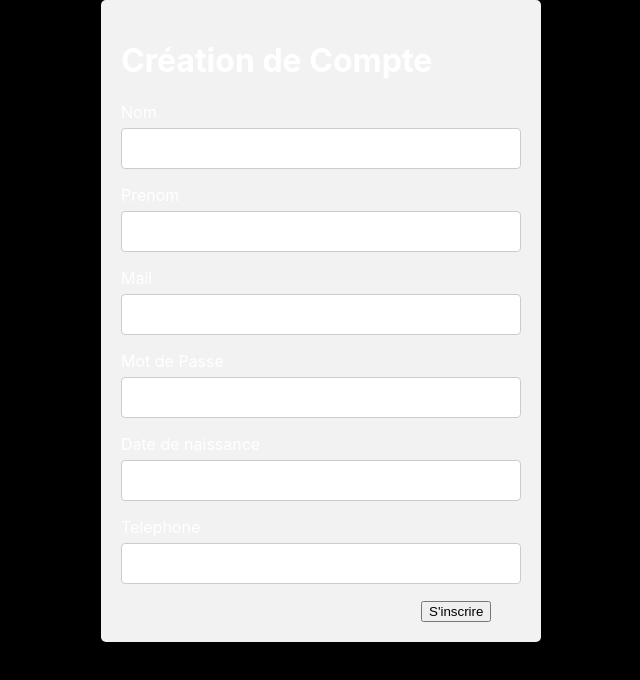
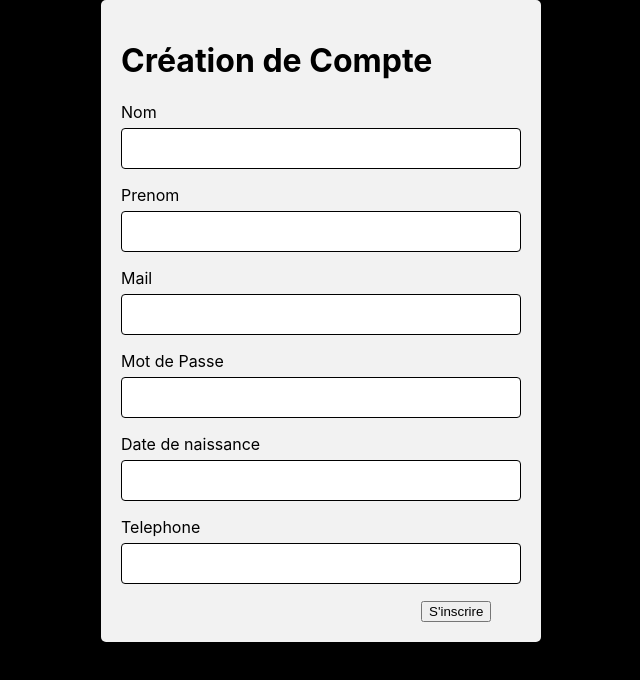
Before and after one commit to Alexandre06Github/GPTech-Social-21.02.23, a React (Create React App) app: page /register in a window 1280 px wide. Shown: the top 680 px of the page, without its empty margins (319-959 px from the left). Built offline with nearby package versions, Linux system fonts and the light colour scheme.

Commit message:
colorRegister.css

```diff
--- a/src/components/pages/register.css
+++ b/src/components/pages/register.css
@@ -1,7 +1,7 @@
 .form-control{
     width: 100%;
     padding: 12px;
-    border: 1px solid #ccc;
+    border: 1px solid black;
     border-radius: 4px;
     box-sizing: border-box;
     margin-top: 6px;
@@ -9,6 +9,7 @@
     margin-right: 0px;
     margin-left: 0px;
     resize: vertical;
+
 }
 
 .container {
@@ -26,3 +27,9 @@
  .button{
     margin-left: 75%;
  }
+ h1{
+    color: black;
+ }
+ label{
+    color:black
+ }
```
